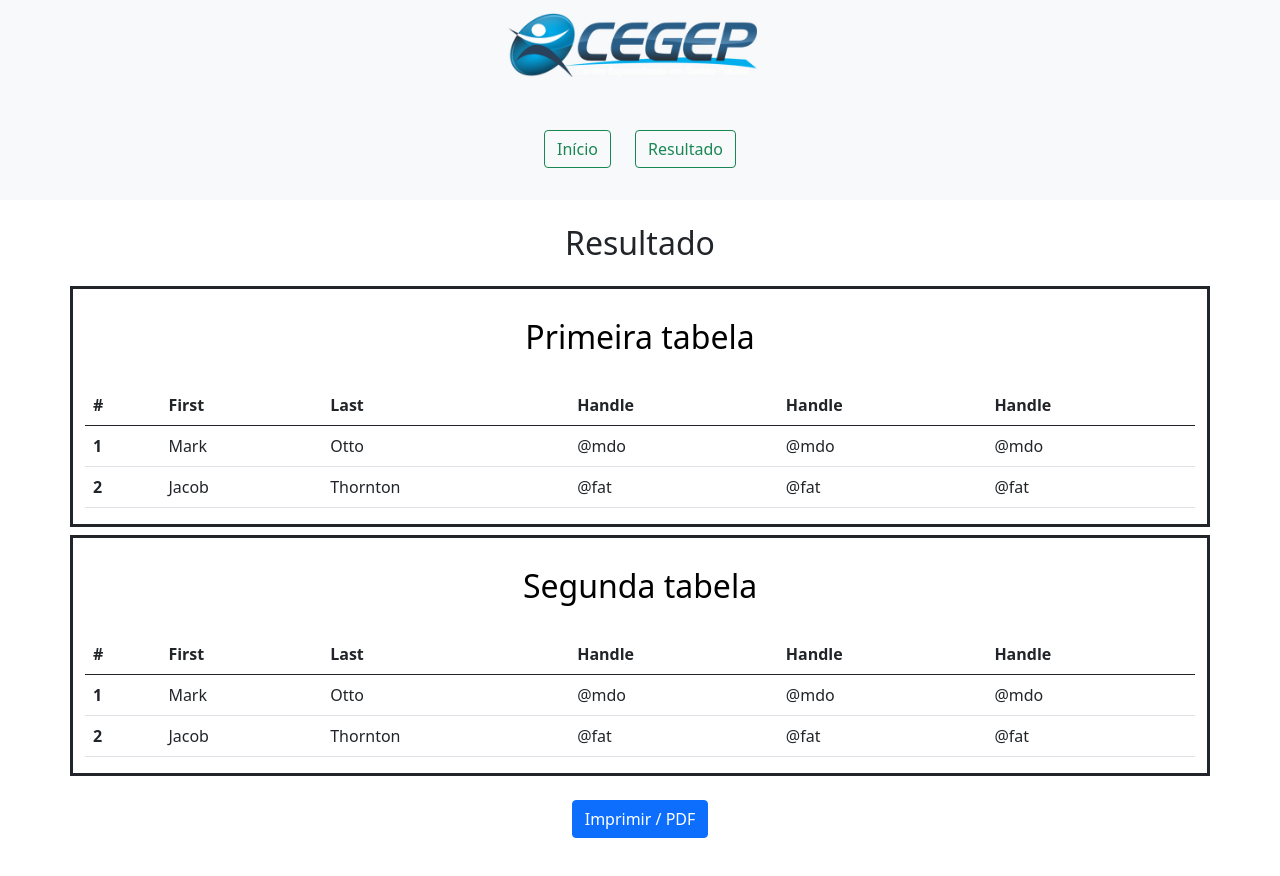
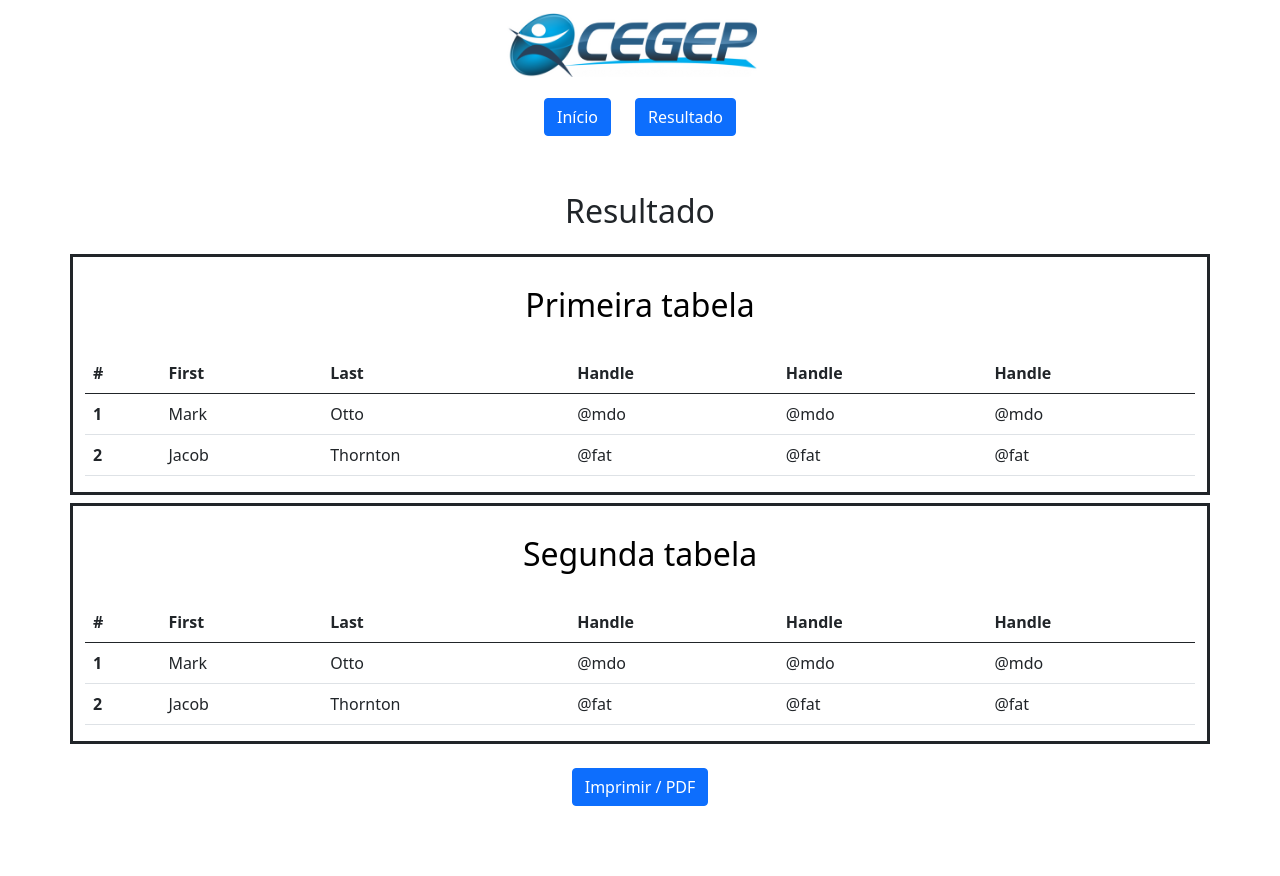
Before and after one commit to brenoepitacio/coletor_de_dados, a plain HTML site: page resultado.html in a window 1280 px wide. After the commit the page ends 854 px from the top, so only its background shows below. Drawn offline with nearby package versions, Linux system fonts and the light colour scheme.

Commit message:
Atualizando botôes

```diff
--- a/resultado.html
+++ b/resultado.html
@@ -10,25 +10,19 @@
 </head>
 <body>
     <header>
-        <nav class="navbar navbar-light bg-light">
+        <nav class="navbar navbar-light">
           <div class=" justify-content-center container-fluid">
             <a class="navbar-brand" href="#">
               <img src="img/CEGEP_LOGO.png" alt="" width="250"  class="d-inline-block align-top">
             </a>
           </div>
         </nav>
-            <nav class="navbar navbar-light bg-light">
-                <div class="justify-content-center container-fluid">
-                  <span style="color: black; font-size: 2rem;" class="navbar-text">
-                  </span>
-                </div>
-              </nav>
     </header>
     <main>
-        <nav class="navbar navbar-light bg-light">
+        <nav class="navbar navbar-light">
             <form class="container-fluid justify-content-center">
-              <a class="btn btn-outline-success mb-4 me-4" href="index.html" type="button">Início</a>
-              <a class="btn btn-outline-success mb-4" href="resultado.html" type="button">Resultado</a>
+              <a class="btn btn-primary mb-4 me-4" href="index.html" type="button">Início</a>
+              <a class="btn btn-primary mb-4" href="resultado.html" type="button">Resultado</a>
             </form>
           </nav>
         <h2 class="text-center mt-4 mb-4">Resultado</h2>
```
Also changed, not shown: index.html (+4 -10 lines). Lines whose indentation alone changed are shown as unchanged.
